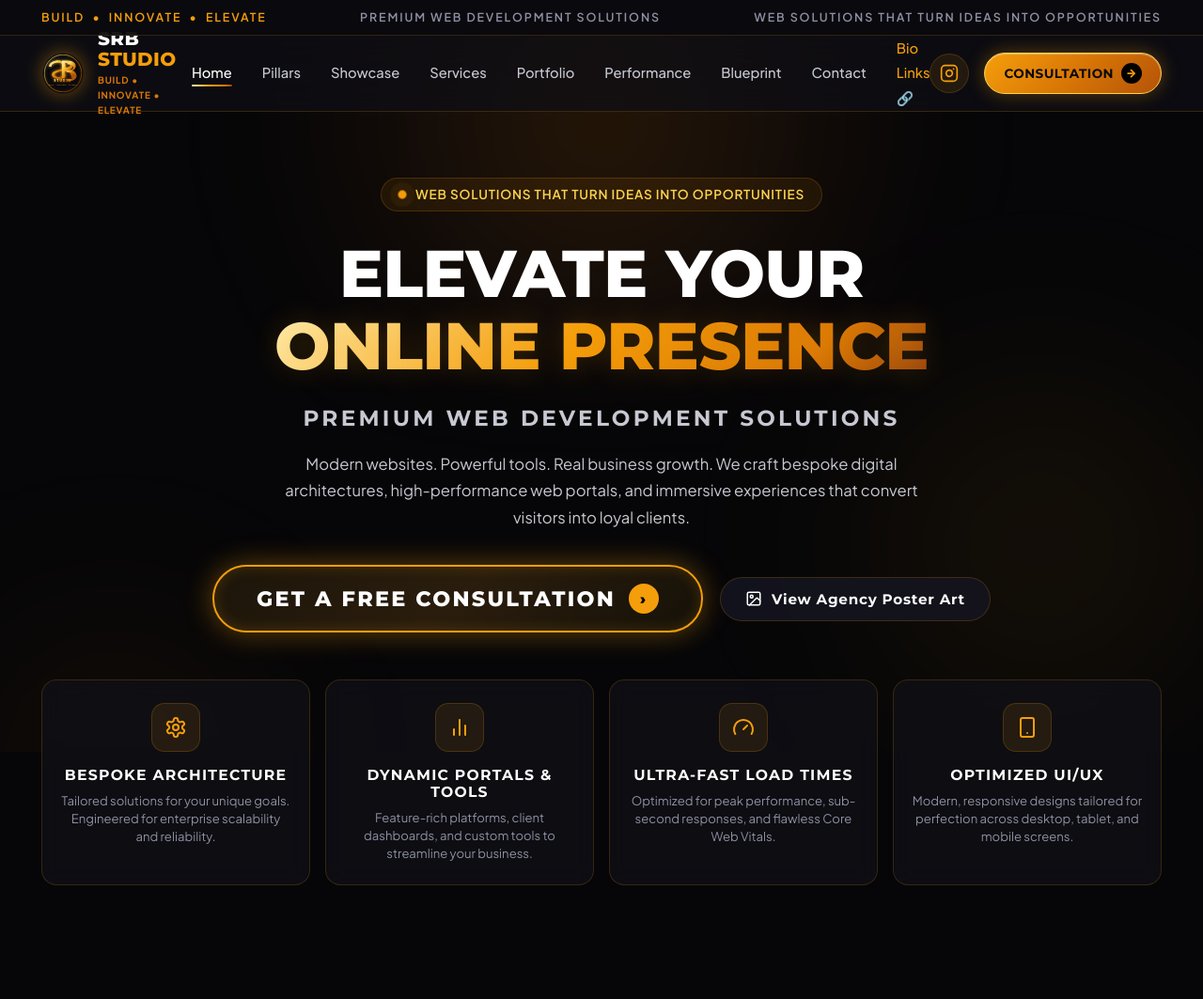
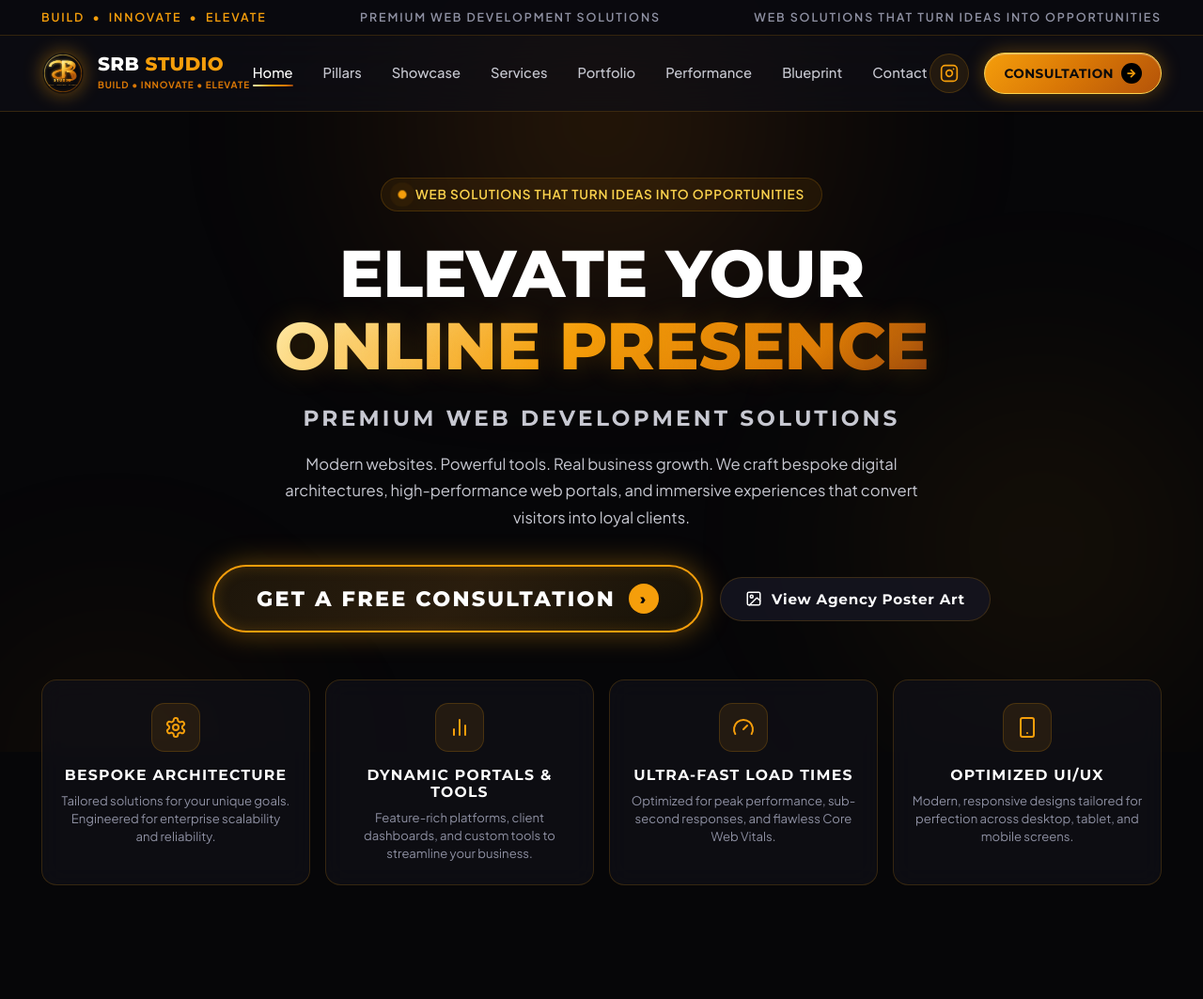
Before and after one commit to sha313786/srb-studios, a website: page index.html in a window 1280 px wide. Shown: the top 1063 px of the page at 94% size. Drawn offline with Linux system fonts and the light colour scheme.

Commit message:
Remove awkward Bio Links text from main navbar

```diff
--- a/index.html
+++ b/index.html
@@ -76,7 +76,6 @@
           <li><a href="#speed" class="nav-link">Performance</a></li>
           <li><a href="#process" class="nav-link">Blueprint</a></li>
           <li><a href="#contact" class="nav-link">Contact</a></li>
-          <li><a href="links.html" class="nav-link" style="color: var(--gold-400);">Bio Links 🔗</a></li>
         </ul>
       </nav>
 
```
